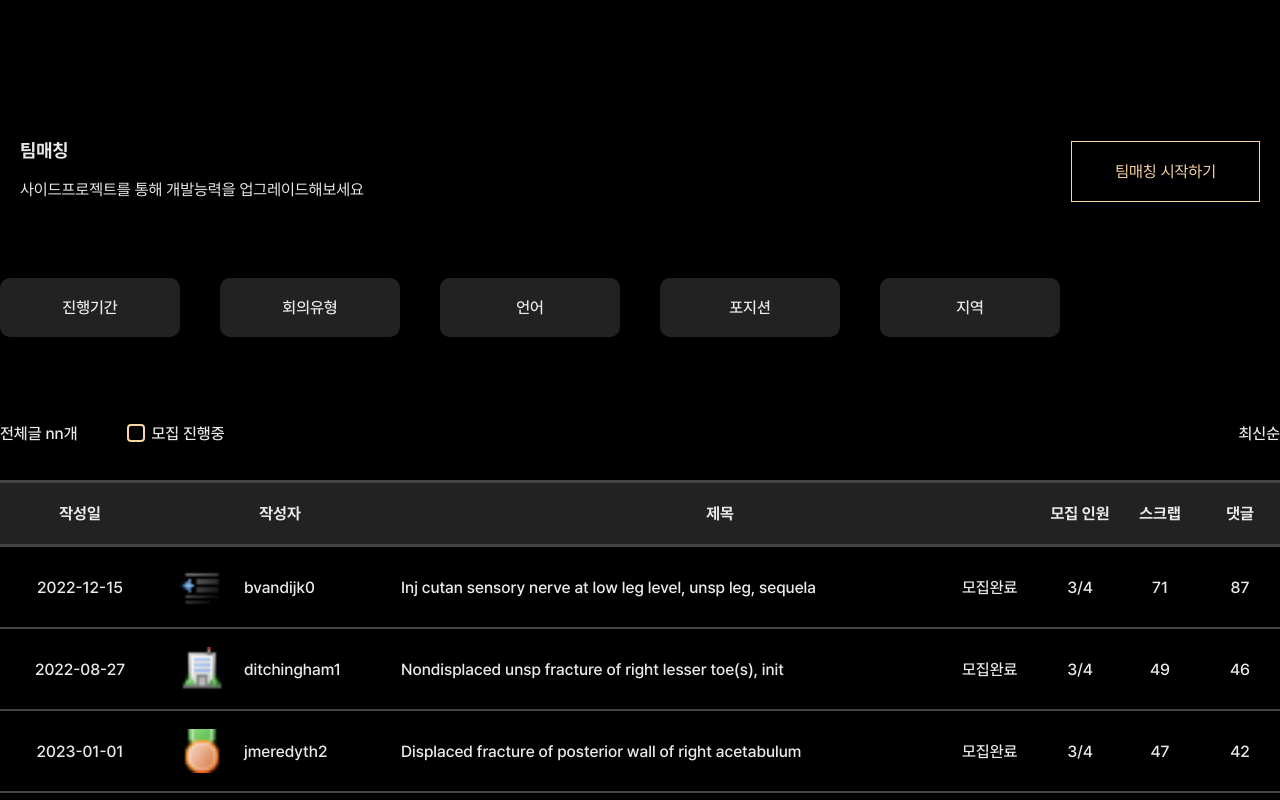
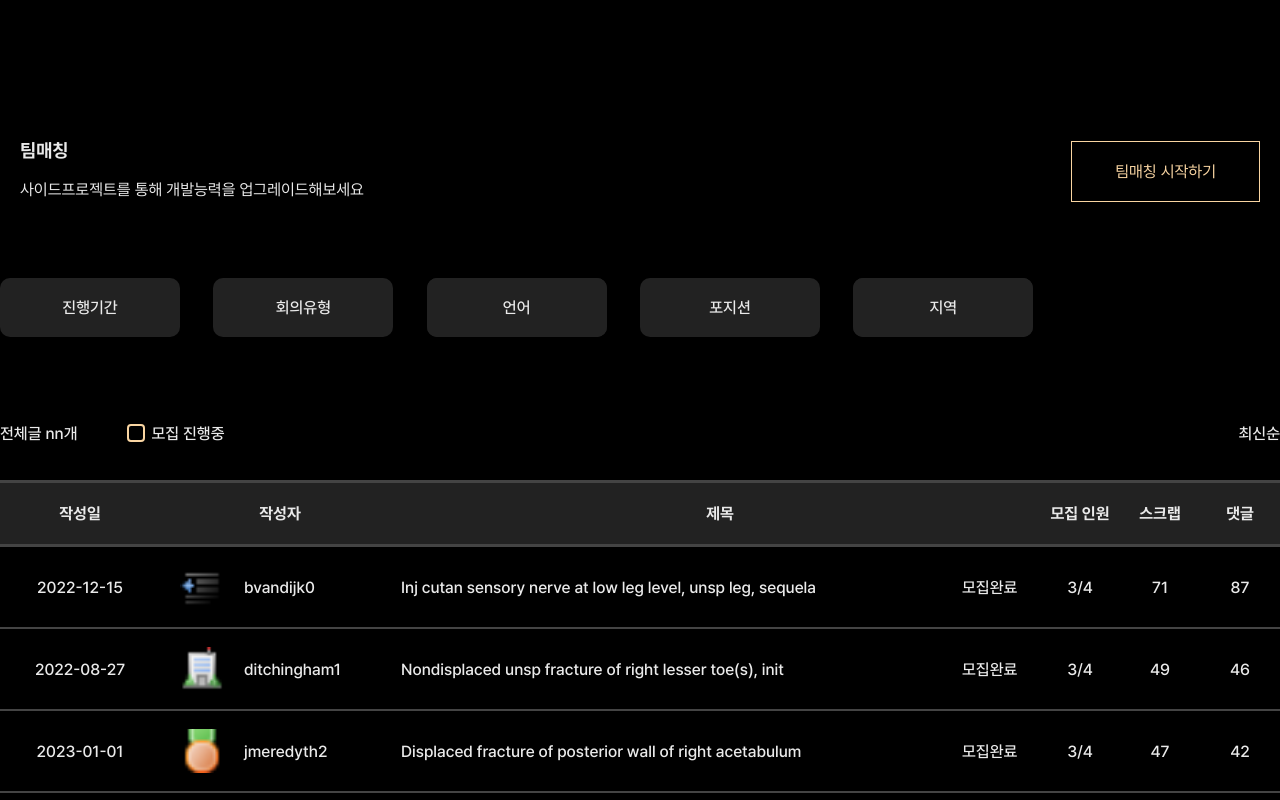
Before and after one commit to gnfnfnr/LetsGitIt, a React (Create React App) app in the folder src/main/resources/frontend/: page /matching in a window 1280 px wide. Shown: the top 800 px of the page. Built offline with nearby package versions, Linux system fonts and the light colour scheme.

Commit message:
fix: click error when clicking field detail box

```diff
--- a/src/main/resources/frontend/src/pages/match/DetailSort.tsx
+++ b/src/main/resources/frontend/src/pages/match/DetailSort.tsx
@@ -1,4 +1,4 @@
-import React, { Dispatch, SetStateAction } from "react";
+import React, { Dispatch, SetStateAction, useEffect, useRef } from "react";
 import styled from "styled-components";
 
 const DetailSortBox = styled.div`
@@ -13,6 +13,7 @@ const DetailSortBox = styled.div`
   left: 0;
   border-radius: 10px;
   position: absolute;
+  z-index: 10;
 `;
 const DetailSortItem = styled.div`
   padding: 18px;
@@ -37,6 +38,8 @@ interface DetailSortInfo {
   button?: boolean;
   setSearch: Dispatch<SetStateAction<string[]>>;
   search: string[];
+  setShowSelect: Dispatch<SetStateAction<boolean[]>>;
+  showSelect: boolean[];
 }
 
 export default function DetailSort({
@@ -44,9 +47,24 @@ export default function DetailSort({
   button,
   setSearch,
   search,
+  setShowSelect,
+  showSelect,
 }: DetailSortInfo) {
+  const selectRef = useRef<HTMLDivElement | null>(null);
+  useEffect(() => {
+    console.log(selectRef);
+    function handleClickOutside(e: MouseEvent): void {
+      if (selectRef.current && !selectRef.current.contains(e.target as Node)) {
+        setShowSelect(showSelect.map(() => false));
+      }
+    }
+    document.addEventListener("mousedown", handleClickOutside);
+    return () => {
+      document.removeEventListener("mousedown", handleClickOutside);
+    };
+  }, [selectRef]);
   return (
-    <DetailSortBox>
+    <DetailSortBox ref={selectRef}>
       {sort.map((time) => (
         <DetailSortItem
           onClick={() =>
--- a/src/main/resources/frontend/src/pages/match/Matching.tsx
+++ b/src/main/resources/frontend/src/pages/match/Matching.tsx
@@ -49,9 +49,9 @@ const TableHeader = styled.thead`
 
   @media (max-width: 1060px) {
     & tr {
-      grid-template-columns: 1.5fr 4fr 1fr 1fr 1fr;
+      grid-template-columns: 1fr 1.5fr 4fr 1fr;
     }
-    &>tr>th: first-child {
+    &>tr>th: nth-child(n + 5) {
       display: none;
     }
   }
@@ -97,10 +97,13 @@ const MatchingInfo = styled.div`
 `;
 
 const MatchField = styled.div<{ show: boolean }>`
-  display: flex;
-  gap: 40px;
-  flex-wrap: wrap;
+  display: grid;
+  grid-template-columns: repeat(6, 1fr);
+  row-gap: 40px;
   margin-bottom: ${({ show }) => (show ? 161 : 87)}px;
+  @media (max-width: 1060px) {
+    grid-template-columns: repeat(3, 1fr);
+  }
 `;
 
 const TitleLeft = styled.div`
@@ -124,8 +127,8 @@ const TableItem = styled.tr`
   min-height: 80px;
 
   @media (max-width: 1060px) {
-    grid-template-columns: 1.5fr 4fr 1fr 1fr 1fr;
-    &>td: first-child {
+    grid-template-columns: 1fr 1.5fr 4fr 1fr;
+    &>td: nth-child(n + 5) {
       display: none;
     }
   }
@@ -177,12 +180,17 @@ export default function Matching() {
       )
     );
   }, [region, languages]);
+  const [showSelect, setShowSelect] = useState(
+    Array.from({ length: 5 }, () => false)
+  );
 
   const sort = [
     {
       name: "진행기간",
       Component: (
         <DetailSort
+          showSelect={showSelect}
+          setShowSelect={setShowSelect}
           search={search}
           setSearch={setSearch}
           button
@@ -195,6 +203,8 @@ export default function Matching() {
       name: "회의유형",
       Component: (
         <DetailSort
+          showSelect={showSelect}
+          setShowSelect={setShowSelect}
           search={search}
           setSearch={setSearch}
           button
@@ -205,14 +215,12 @@ export default function Matching() {
     },
     {
       Component: (
-        <div>
         <Selected
           options={languageData}
           placeholder="언어"
           value={languages}
           setValue={setLanguages}
         />
-        </div>
       ),
       id: "language",
     },
@@ -220,6 +228,8 @@ export default function Matching() {
       name: "포지션",
       Component: (
         <DetailSort
+          showSelect={showSelect}
+          setShowSelect={setShowSelect}
           search={search}
           setSearch={setSearch}
           sort={["프론트", "서버", "안드로이드", "IOS", "기타"]}
@@ -240,9 +250,6 @@ export default function Matching() {
       id: "region",
     },
   ];
-  const [showSelect, setShowSelect] = useState(
-    Array.from({ length: sort.length }, () => false)
-  );
 
   const [checked, setChecked] = useState<number[]>([]);
 
--- a/src/main/resources/frontend/src/pages/match/MatchingSort.tsx
+++ b/src/main/resources/frontend/src/pages/match/MatchingSort.tsx
@@ -9,7 +9,7 @@ import styled from "styled-components";
 
 const FieldBlock = styled.div`
   max-width: 180px;
-  width: 20%;
+  width: 100%;
   background: #222222;
   text-align: center;
   border-radius: 10px;
@@ -35,28 +35,12 @@ export const MatchingSort = ({
   setShowSelect,
   index,
 }: fieldInfo) => {
-  const selectRef = useRef<HTMLDivElement | null>(null);
-  useEffect(() => {
-    console.log(selectRef);
-    function handleClickOutside(e: MouseEvent): void {
-      if (selectRef.current && !selectRef.current.contains(e.target as Node)) {
-        setShowSelect(showSelect.map(() => false));
-        console.log(selectRef);
-        console.log(selectRef);
-      }
-    }
-    document.addEventListener("mousedown", handleClickOutside);
-    return () => {
-      document.removeEventListener("mousedown", handleClickOutside);
-    };
-  }, [selectRef]);
   return (
-    <FieldBlock key={name} ref={selectRef}>
+    <FieldBlock key={name}>
       {name ? (
         <>
           <FieldText
             onClick={(event) => {
-              // event.preventDefault();
               setShowSelect(
                 showSelect.map((state, idx) => idx === index && !state)
               );
```
Lines whose indentation alone changed are shown as unchanged.
